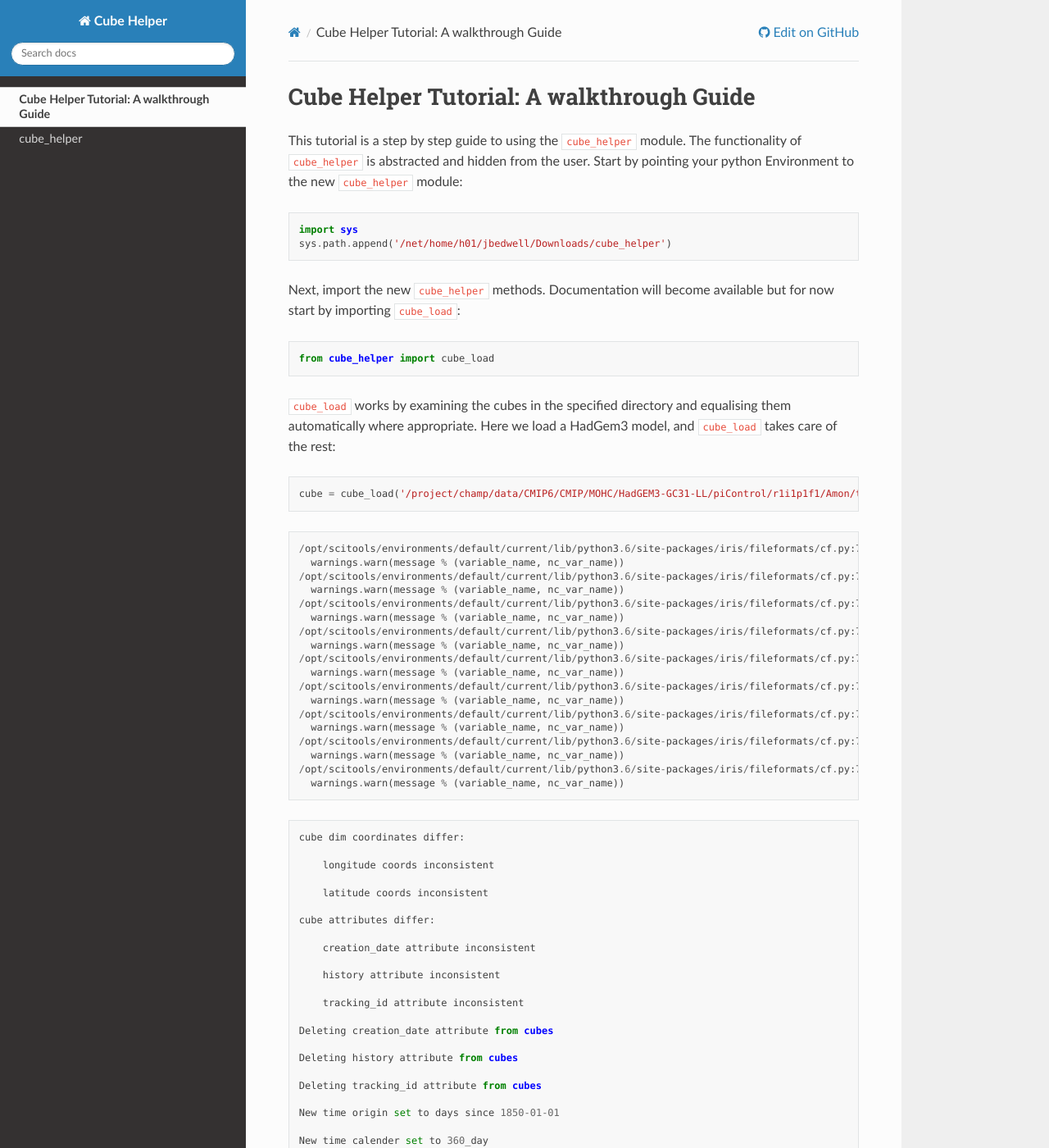
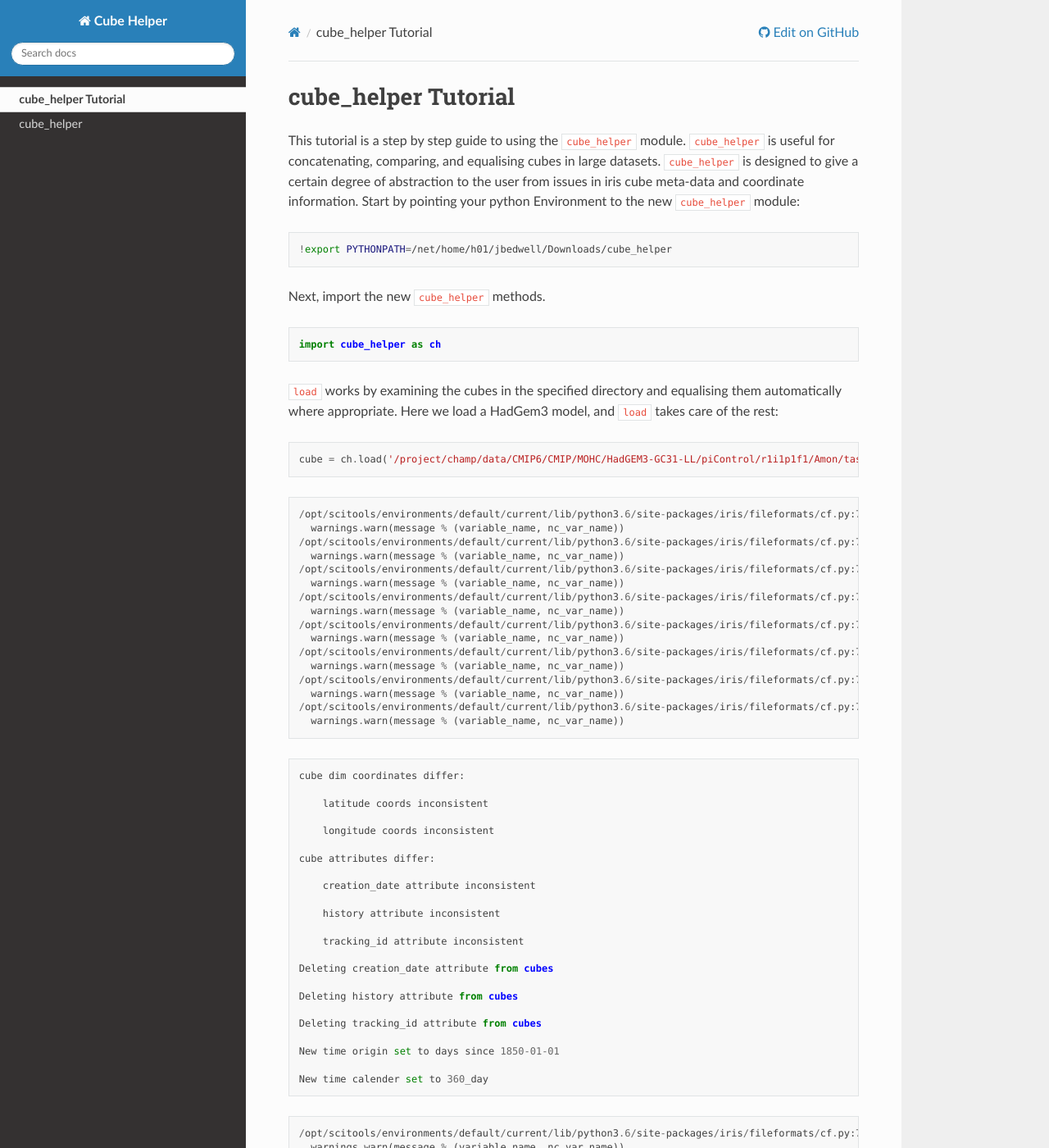
Before and after one commit to MetOffice/cube_helper, a Sphinx documentation site: the page built from docs/source/cube_helper_tutorial.rst, in a window 1280 px wide and 1400 px high. Shown: the whole window at 82% size. Built offline with Sphinx 7.4.7 and the Read the Docs theme 2.0.0, drawn with Linux system fonts in a browser that asks for light colours; some of the changed text lies outside the part shown.

Commit message:
Changed documentation as per Jamies suggestions

```diff
--- a/docs/source/cube_helper_tutorial.rst
+++ b/docs/source/cube_helper_tutorial.rst
@@ -1,37 +1,35 @@
 
-Cube Helper Tutorial: A walkthrough Guide
--------------------------------------------
+cube_helper Tutorial
+--------------------
 
 This tutorial is a step by step guide to using the ``cube_helper``
-module. The functionality of ``cube_helper`` is abstracted and hidden
-from the user. Start by pointing your python Environment to the new
-``cube_helper`` module:
+module. ``cube_helper`` is useful for concatenating, comparing, and
+equalising cubes in large datasets. ``cube_helper`` is designed to give
+a certain degree of abstraction to the user from issues in iris cube
+meta-data and coordinate information. Start by pointing your python
+Environment to the new ``cube_helper`` module:
 
 .. code:: ipython3
 
-    import sys
-    sys.path.append('/net/home/h01/jbedwell/Downloads/cube_helper')
+    !export PYTHONPATH=/net/home/h01/jbedwell/Downloads/cube_helper
 
-Next, import the new ``cube_helper`` methods. Documentation will become
-available but for now start by importing ``cube_load``:
+Next, import the new ``cube_helper`` methods.
 
 .. code:: ipython3
 
-    from cube_helper import cube_load
+    import cube_helper as ch
 
-``cube_load`` works by examining the cubes in the specified directory
-and equalising them automatically where appropriate. Here we load a
-HadGem3 model, and ``cube_load`` takes care of the rest:
+``load`` works by examining the cubes in the specified directory and
+equalising them automatically where appropriate. Here we load a HadGem3
+model, and ``load`` takes care of the rest:
 
 .. code:: ipython3
 
-    cube = cube_load('/project/champ/data/CMIP6/CMIP/MOHC/HadGEM3-GC31-LL/piControl/r1i1p1f1/Amon/tasmin/gn/v20190628')
+    cube = ch.load('/project/champ/data/CMIP6/CMIP/MOHC/HadGEM3-GC31-LL/piControl/r1i1p1f1/Amon/tasmin/gn/v20190628')
 
 
 .. parsed-literal::
 
-    /opt/scitools/environments/default/current/lib/python3.6/site-packages/iris/fileformats/cf.py:798: UserWarning: Missing CF-netCDF measure variable 'areacella', referenced by netCDF variable 'tasmin'
-      warnings.warn(message % (variable_name, nc_var_name))
     /opt/scitools/environments/default/current/lib/python3.6/site-packages/iris/fileformats/cf.py:798: UserWarning: Missing CF-netCDF measure variable 'areacella', referenced by netCDF variable 'tasmin'
       warnings.warn(message % (variable_name, nc_var_name))
     /opt/scitools/environments/default/current/lib/python3.6/site-packages/iris/fileformats/cf.py:798: UserWarning: Missing CF-netCDF measure variable 'areacella', referenced by netCDF variable 'tasmin'
@@ -55,9 +53,9 @@ HadGem3 model, and ``cube_load`` takes care of the rest:
 
     cube dim coordinates differ:
 
+    	latitude coords inconsistent
+
     	longitude coords inconsistent
-
-    	latitude coords inconsistent
 
     cube attributes differ:
 
@@ -81,6 +79,8 @@ HadGem3 model, and ``cube_load`` takes care of the rest:
 
 .. parsed-literal::
 
+    /opt/scitools/environments/default/current/lib/python3.6/site-packages/iris/fileformats/cf.py:798: UserWarning: Missing CF-netCDF measure variable 'areacella', referenced by netCDF variable 'tasmin'
+      warnings.warn(message % (variable_name, nc_var_name))
     /opt/scitools/environments/default/current/lib/python3.6/site-packages/iris/fileformats/cf.py:798: UserWarning: Missing CF-netCDF measure variable 'areacella', referenced by netCDF variable 'tasmin'
       warnings.warn(message % (variable_name, nc_var_name))
 
@@ -169,7 +169,7 @@ iris cube:
 
 .. code:: ipython3
 
-    cube = cube_load(filenames)
+    cube = ch.load(filenames)
 
 
 .. parsed-literal::
@@ -177,11 +177,11 @@ iris cube:
 
     cube dim coordinates differ:
 
+    	latitude coords inconsistent
+
     	longitude coords inconsistent
 
     	time coords inconsistent
-
-    	latitude coords inconsistent
 
     cube attributes differ:
 
@@ -292,7 +292,7 @@ incompatible:
 
 .. code:: ipython3
 
-    cube = cube_load(filenames)
+    cube = ch.load(filenames)
 
 
 .. parsed-literal::
@@ -313,11 +313,11 @@ incompatible:
 
     cube dim coordinates differ:
 
+    	latitude coords inconsistent
+
     	longitude coords inconsistent
 
     	time coords inconsistent
-
-    	latitude coords inconsistent
 
     cube attributes differ:
 
@@ -415,7 +415,7 @@ And then we try to load it again:
 
 .. code:: ipython3
 
-    cube = cube_load(filenames)
+    cube = ch.load(filenames)
 
 
 .. parsed-literal::
@@ -436,11 +436,11 @@ And then we try to load it again:
 
     cube dim coordinates differ:
 
+    	latitude coords inconsistent
+
     	longitude coords inconsistent
 
     	time coords inconsistent
-
-    	latitude coords inconsistent
 
     cube attributes differ:
 
--- a/docs/source/index.rst
+++ b/docs/source/index.rst
@@ -5,12 +5,15 @@
 
 Welcome to Cube Helper's documentation!
 =======================================
+``cube_helper`` is a software package designed to help users concatenate, equalise, and compare large datasets of cubes. It provides a degree of abstaction from meta-data and coordinate information that prevents concatenation amound cubes.
 
 .. toctree::
    :maxdepth: 2
 
    cube_helper_tutorial
+
    modules
+
 
 Indices and tables
 ==================
```
